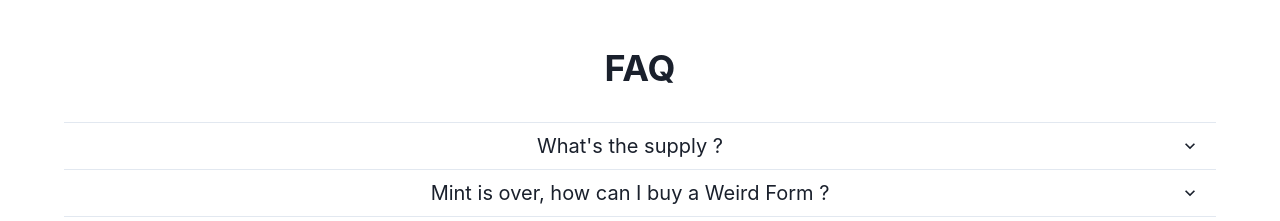
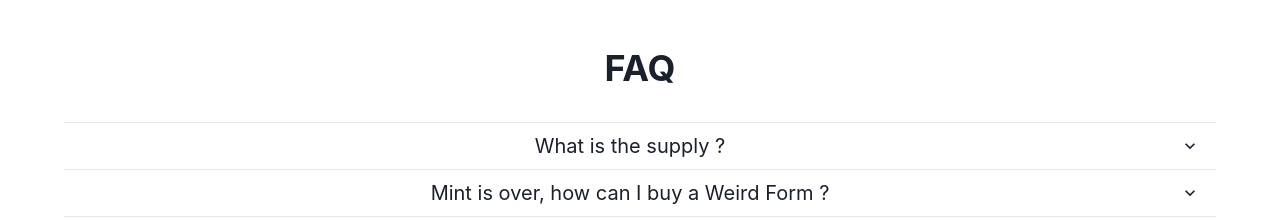
Before and after one commit to devlearningdev/weird-forms, a Next.js app: page / in a window 1280 px wide. Shown: the part 1680-1901 px from the top of the page. Built offline with nearby package versions, Linux system fonts and the light colour scheme.

Commit message:
fixing key problem

```diff
--- a/components/Accordion.js
+++ b/components/Accordion.js
@@ -26,7 +26,7 @@ export default function AccordionMenu() {
           <h2>
             <AccordionButton>
               <Box flex="1" textAlign="center" fontSize="xl">
-                What's the supply ?
+                What is the supply ?
               </Box>
               <AccordionIcon />
             </AccordionButton>
--- a/components/Team.js
+++ b/components/Team.js
@@ -33,7 +33,7 @@ const devs = [
 ];
 
 const displayDevs = devs.map((item) => (
-  <Center py={12}>
+  <Center py={12} key={item.name}>
     <Box
       role={"group"}
       p={6}
```
